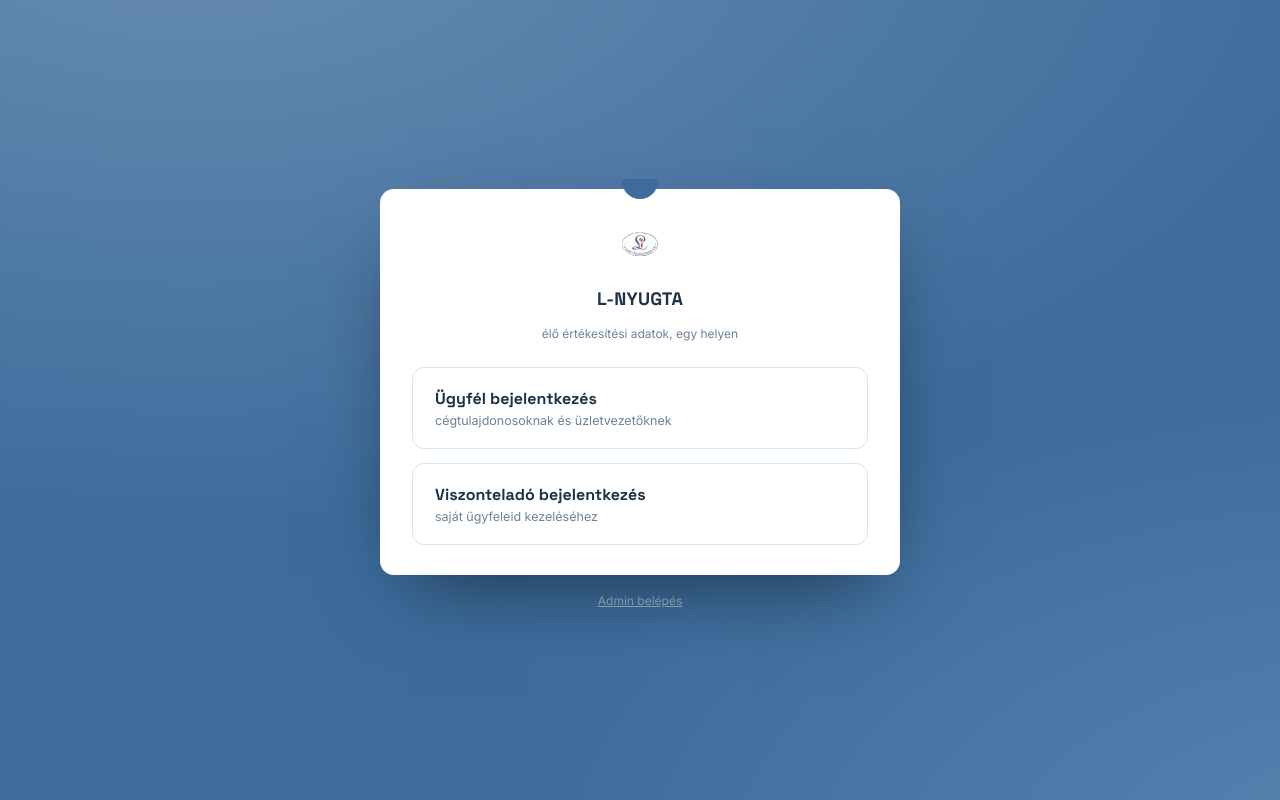
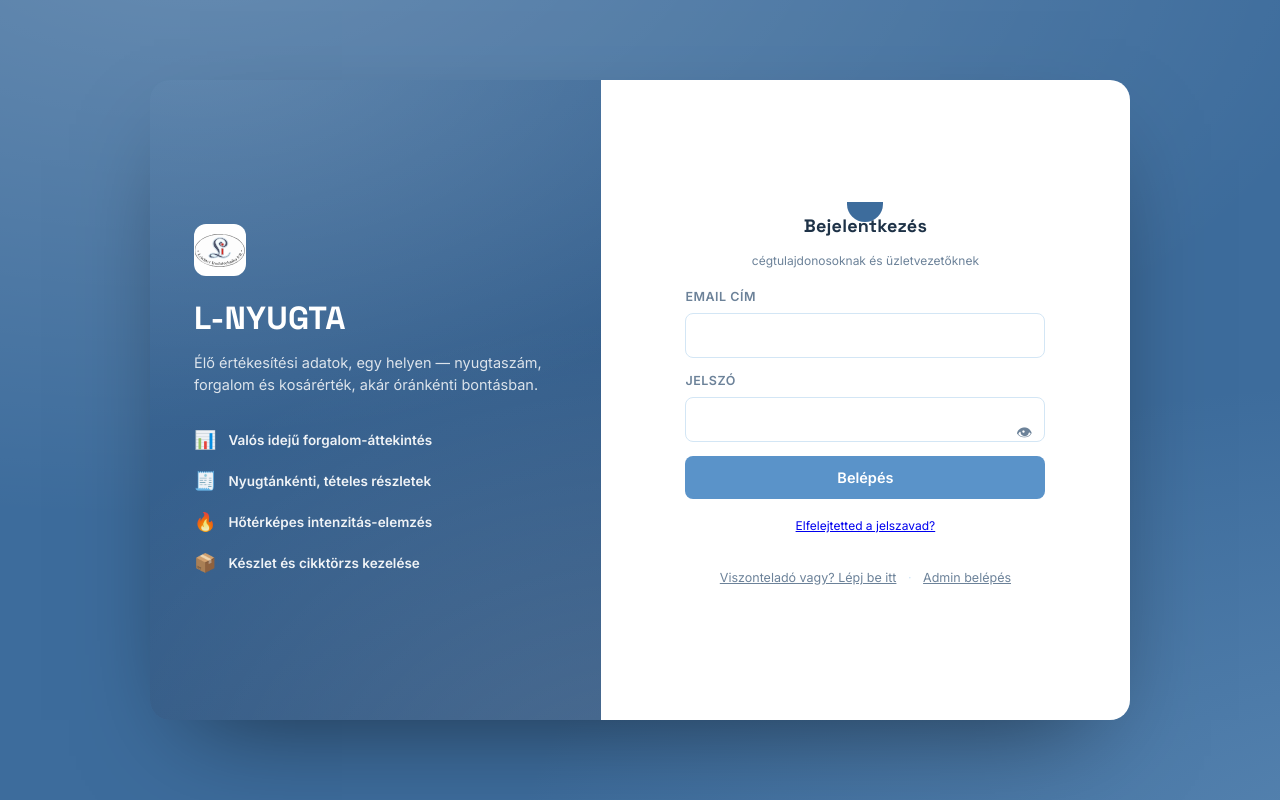
Before and after one commit to arcsyleichter/lnyugta_szinkron, a website: page enyugta-dashboard/public/index.html in a window 1280 px wide. Drawn offline with Linux system fonts and the light colour scheme; no server answers.

Commit message:
v4.19.0 - bejelentkezo kezdokepernyo atszabasa, jelszo-megjelenites gomb

```diff
--- a/enyugta-dashboard/package.json
+++ b/enyugta-dashboard/package.json
@@ -1,6 +1,6 @@
 {
   "name": "enyugta-dashboard",
-  "version": "4.18.0",
+  "version": "4.19.0",
   "description": "Élő értékesítési nézegető az L-NYUGTA GO android app SQLite adatbázisához",
   "type": "commonjs",
   "engines": {
--- a/enyugta-dashboard/public/css/style.css
+++ b/enyugta-dashboard/public/css/style.css
@@ -514,19 +514,56 @@ code{ font-family: var(--font-mono); background:var(--paper-dim); padding:1px 5p
 .login-toggle-row a:hover{ text-decoration:underline; }
 
 /* ============================================================
-   Kezdőoldal — 2 csempe (ügyfél / viszonteladó)
+   Kezdőoldal — gazdag, kétpaneles bejelentkező (ügyfél-belépés
+   közvetlenül, választás nélkül)
    ============================================================ */
-.landing-card{ max-width:520px; }
-.landing-tiles{ display:flex; flex-direction:column; gap:14px; margin-top:24px; }
-.landing-tile{
-  display:flex; flex-direction:column; align-items:flex-start; gap:4px;
-  width:100%; padding:20px 22px; border:1.5px solid var(--line); border-radius:12px;
-  background:#fff; cursor:pointer; text-align:left;
-  transition:border-color .15s, background .15s, transform .1s;
+.login-hero-screen{ padding:0; align-items:stretch; }
+.login-hero-wrap{
+  display:flex; width:100%; max-width:980px; margin:auto; min-height:min(640px, 92vh);
+  border-radius:20px; overflow:hidden; box-shadow:0 40px 100px -40px rgba(0,0,0,0.55);
 }
-.landing-tile:hover{ border-color:var(--jade); background:var(--paper-dim); transform:translateY(-1px); }
-.landing-tile-title{ font-family:var(--font-display); font-weight:700; font-size:16px; color:var(--text); }
-.landing-tile-sub{ font-size:12.5px; color:var(--text-dim); }
+.login-hero-panel{
+  flex:1 1 46%; display:flex; flex-direction:column; justify-content:center;
+  padding:48px 44px; color:#fff;
+  background:
+    radial-gradient(700px 420px at 10% -10%, rgba(255,255,255,0.20), transparent),
+    radial-gradient(650px 500px at 110% 115%, rgba(255,255,255,0.14), transparent),
+    linear-gradient(160deg, var(--ink) 0%, var(--ink-soft) 100%);
+}
+.login-hero-logo{ width:52px; height:52px; border-radius:12px; object-fit:cover; border:1px solid rgba(255,255,255,0.35); background:#fff; margin-bottom:18px; }
+.login-hero-title{ font-family:var(--font-display); font-weight:700; font-size:32px; letter-spacing:0.2px; margin-bottom:10px; }
+.login-hero-tagline{ font-size:14.5px; line-height:1.55; color:rgba(255,255,255,0.82); max-width:360px; margin-bottom:30px; }
+.login-hero-features{ display:flex; flex-direction:column; gap:14px; }
+.login-hero-feature{ display:flex; align-items:center; gap:12px; font-size:13.5px; font-weight:600; color:rgba(255,255,255,0.92); }
+.login-hero-feature-icon{ font-size:18px; flex:none; }
+.login-form-panel{
+  flex:1 1 54%; display:flex; flex-direction:column; align-items:center; justify-content:center;
+  background:var(--paper); padding:44px 32px;
+}
+.login-card--rich{ box-shadow:none; padding:0; max-width:360px; width:100%; }
+.login-secondary-links{ margin-top:22px; text-align:center; font-size:12.5px; }
+.login-secondary-links a{ color:var(--text-dim); text-decoration:underline; }
+.login-secondary-sep{ color:var(--line); margin:0 8px; }
+@media (max-width:760px){
+  .login-hero-wrap{ flex-direction:column; border-radius:14px; min-height:0; max-width:440px; }
+  .login-hero-panel{ padding:30px 26px 24px; }
+  .login-hero-title{ font-size:24px; }
+  .login-hero-tagline{ max-width:none; margin-bottom:20px; }
+  .login-hero-features{ display:none; }
+  .login-form-panel{ padding:30px 26px 34px; }
+}
+
+/* Jelszó megjelenítése/elrejtése gomb */
+.password-field{ position:relative; }
+.password-field input{ padding-right:44px !important; }
+.password-toggle-btn{
+  position:absolute; right:4px; top:50%; transform:translateY(-9px);
+  width:34px; height:34px; border:none; background:transparent; cursor:pointer;
+  font-size:16px; display:flex; align-items:center; justify-content:center; border-radius:6px;
+  color:var(--text-dim);
+}
+.password-toggle-btn:hover{ background:var(--paper-dim); }
+
 .admin-entry a{ color:rgba(250,249,245,0.5); font-size:12px; text-decoration:underline; }
 .admin-entry a:hover{ color:rgba(250,249,245,0.8); }
 
--- a/enyugta-dashboard/public/index.html
+++ b/enyugta-dashboard/public/index.html
@@ -12,44 +12,34 @@
 <body>
 
 <!-- ===================== KEZDŐOLDAL — 2 CSEMPE ===================== -->
-<section id="landing-screen" class="login-screen">
-  <div class="login-card landing-card">
-    <div class="ticket-notch"></div>
-    <div class="brand" style="justify-content:center; text-align:center; flex-direction:column;">
-      <img class="brand-mark" src="/img/logo.svg" alt="L-NYUGTA logó" style="margin:0 auto 10px;">
-      <div class="brand-name">L-NYUGTA</div>
-      <div class="brand-sub">élő értékesítési adatok, egy helyen</div>
-    </div>
-    <div class="landing-tiles">
-      <button type="button" class="landing-tile" id="landing-tile-ugyfel">
-        <span class="landing-tile-title">Ügyfél bejelentkezés</span>
-        <span class="landing-tile-sub">cégtulajdonosoknak és üzletvezetőknek</span>
-      </button>
-      <button type="button" class="landing-tile" id="landing-tile-viszontelado">
-        <span class="landing-tile-title">Viszonteladó bejelentkezés</span>
-        <span class="landing-tile-sub">saját ügyfeleid kezeléséhez</span>
-      </button>
+<section id="landing-screen" class="login-screen login-hero-screen">
+  <div class="login-hero-wrap">
+    <div class="login-hero-panel">
+      <img class="login-hero-logo" src="/img/logo.svg" alt="L-NYUGTA logó">
+      <div class="login-hero-title">L-NYUGTA</div>
+      <div class="login-hero-tagline">Élő értékesítési adatok, egy helyen — nyugtaszám, forgalom és kosárérték, akár óránkénti bontásban.</div>
+      <div class="login-hero-features">
+        <div class="login-hero-feature"><span class="login-hero-feature-icon">📊</span>Valós idejű forgalom-áttekintés</div>
+        <div class="login-hero-feature"><span class="login-hero-feature-icon">🧾</span>Nyugtánkénti, tételes részletek</div>
+        <div class="login-hero-feature"><span class="login-hero-feature-icon">🔥</span>Hőtérképes intenzitás-elemzés</div>
+        <div class="login-hero-feature"><span class="login-hero-feature-icon">📦</span>Készlet és cikktörzs kezelése</div>
       </div>
     </div>
-  <div class="admin-entry"><a href="#" id="show-admin-login">Admin belépés</a></div>
-</section>
-
-<!-- ===================== ÜGYFÉL (CÉG) BEJELENTKEZÉS ===================== -->
-<section id="login-screen" class="login-screen" hidden>
-  <div class="login-card">
+    <div class="login-form-panel">
+      <div class="login-card login-card--rich">
         <div class="ticket-notch"></div>
-    <div class="brand">
-      <img class="brand-mark" src="/img/logo.svg" alt="L-NYUGTA logó">
-      <div>
-        <div class="brand-name">L-NYUGTA nézegető</div>
-        <div class="brand-sub">ügyfél bejelentkezés</div>
-      </div>
+        <div class="brand" style="justify-content:center;text-align:center;flex-direction:column;">
+          <div class="brand-name">Bejelentkezés</div>
+          <div class="brand-sub">cégtulajdonosoknak és üzletvezetőknek</div>
         </div>
         <form id="user-login-form" autocomplete="on">
           <label for="user-email-input">Email cím</label>
           <input id="user-email-input" name="email" type="email" autocomplete="username" required>
           <label for="user-password-input">Jelszó</label>
+          <div class="password-field">
             <input id="user-password-input" name="password" type="password" autocomplete="current-password" required>
+            <button type="button" class="password-toggle-btn" data-target="user-password-input" aria-label="Jelszó megjelenítése">👁</button>
+          </div>
           <button type="submit" id="user-login-btn">Belépés</button>
           <div class="login-error" id="user-login-error" hidden></div>
           <p class="login-footnote"><a href="#" id="user-forgot-password-link">Elfelejtetted a jelszavad?</a></p>
@@ -62,12 +52,18 @@
           <ul class="login-hint-list" id="login-hint-list"></ul>
         </div>
       </div>
-  <div class="login-footnote">A hozzáférés egyéni, email+jelszó alapú fiókhoz kötött.</div>
-  <div class="admin-entry"><a href="#" id="back-to-landing-1">‹ Vissza</a></div>
+      <div class="login-secondary-links">
+        <a href="#" id="show-reseller-login-link">Viszonteladó vagy? Lépj be itt</a>
+        <span class="login-secondary-sep">·</span>
+        <a href="#" id="show-admin-login">Admin belépés</a>
+      </div>
+    </div>
+  </div>
 </section>
 
 <!-- ===================== TELEPHELY-VÁLASZTÓ ===================== -->
 <section id="telephely-screen" class="login-screen" hidden>
+
   <div class="login-card telephely-card">
     <div class="ticket-notch"></div>
     <div class="brand">
@@ -161,7 +157,10 @@
       <label for="reseller-email-input">Email cím</label>
       <input type="email" id="reseller-email-input" name="email" autocomplete="username" required>
       <label for="reseller-password-input" style="margin-top:10px;">Jelszó</label>
+      <div class="password-field">
         <input type="password" id="reseller-password-input" name="password" autocomplete="current-password" required>
+        <button type="button" class="password-toggle-btn" data-target="reseller-password-input" aria-label="Jelszó megjelenítése">👁</button>
+      </div>
       <button type="submit" class="btn-primary" id="reseller-login-btn" style="width:100%;margin-top:16px;">Belépés</button>
       <div class="login-error" id="reseller-login-error" hidden></div>
       <p class="login-footnote"><a href="#" id="reseller-forgot-password-link">Elfelejtetted a jelszavad?</a></p>
@@ -184,7 +183,10 @@
     <p class="login-lede">Ez a bejelentkezés minden regisztrált cég szinkron-naplóját és NTAK-állapotát megmutatja — csak arra használd, aki erre jogosult.</p>
     <form id="admin-login-form" autocomplete="on">
       <label for="admin-password-input">Admin jelszó</label>
+      <div class="password-field">
         <input id="admin-password-input" name="password" type="password" autocomplete="current-password" placeholder="••••••••" required>
+        <button type="button" class="password-toggle-btn" data-target="admin-password-input" aria-label="Jelszó megjelenítése">👁</button>
+      </div>
       <button type="submit" id="admin-login-btn">Belépés</button>
       <div class="login-error" id="admin-login-error" hidden></div>
     </form>
```
Also changed, not shown: enyugta-dashboard/public/js/app.js. Lines whose indentation alone changed are shown as unchanged.
